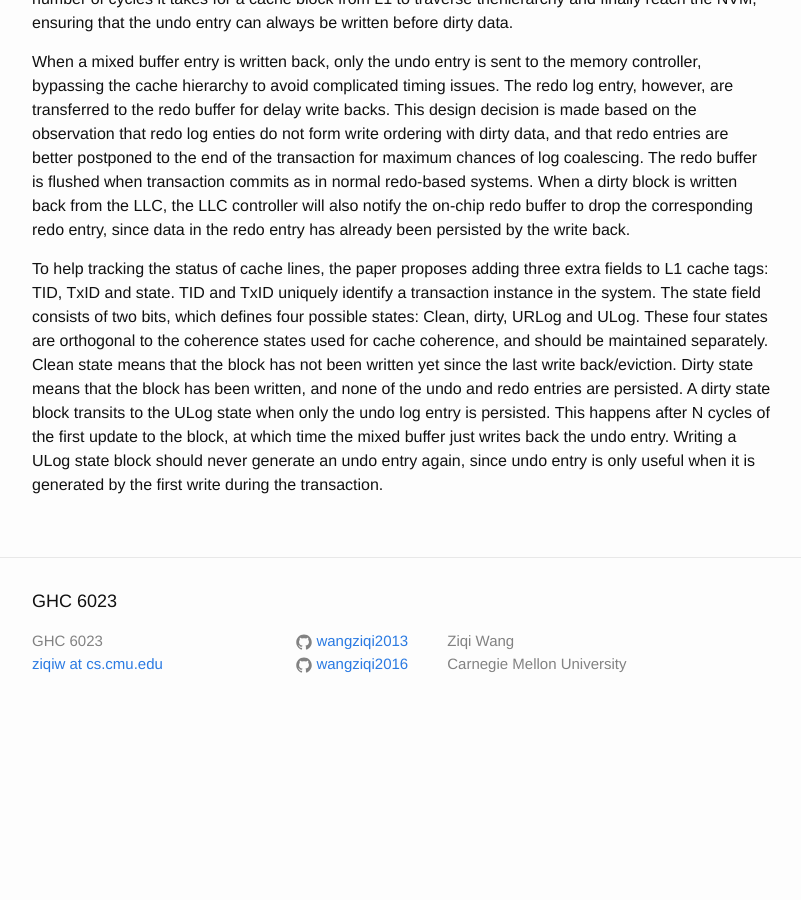
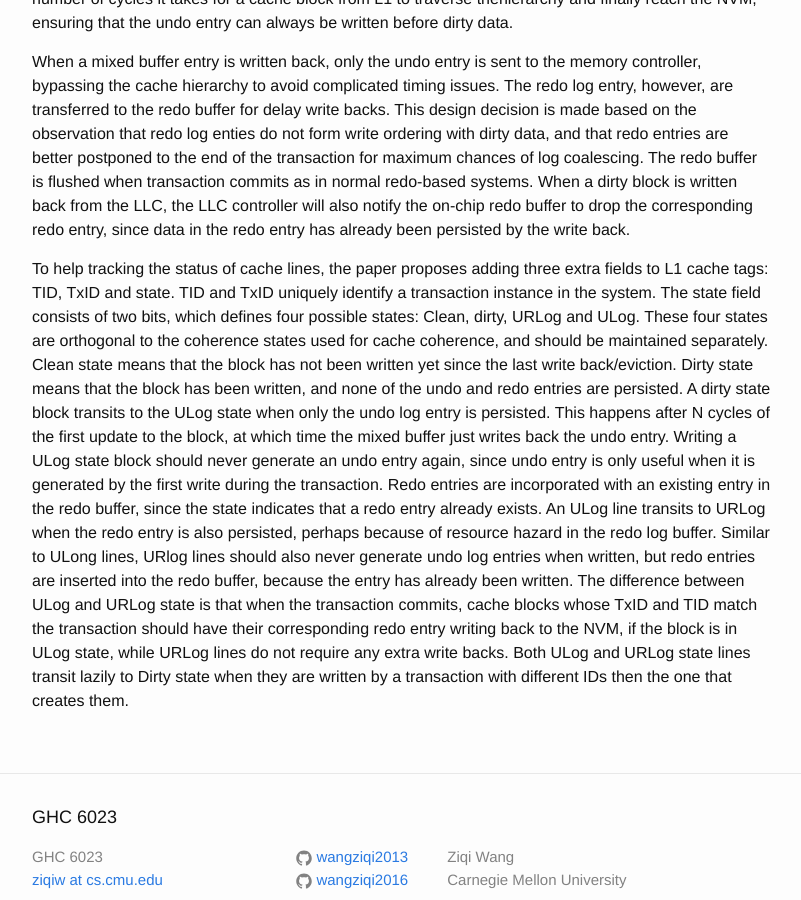
Before and after one commit to wangziqi2013/wangziqi2013.github.io, a Jekyll site: the page built from _posts/2020-06-10-morlog.markdown, in a window 1280 px wide and 900 px high, scrolled down 1585 px. Shown: the whole window, without its empty margins (238-1039 px from the left). Built offline with Jekyll 4.4.1, drawn with Linux system fonts in a browser that asks for light colours; before the commit the page ends 2320 px from its top, so only the background shows below that.

Commit message:
Adding state transition

```diff
--- a/_posts/2020-06-10-morlog.markdown
+++ b/_posts/2020-06-10-morlog.markdown
@@ -72,4 +72,12 @@ yet since the last write back/eviction. Dirty state means that the block has bee
 entries are persisted. A dirty state block transits to the ULog state when only the undo log entry is persisted. This
 happens after N cycles of the first update to the block, at which time the mixed buffer just writes back the undo entry.
 Writing a ULog state block should never generate an undo entry again, since undo entry is only useful when it is
-generated by the first write during the transaction.
+generated by the first write during the transaction. Redo entries are incorporated with an existing entry in the redo buffer,
+since the state indicates that a redo entry already exists. An ULog line transits to URLog when the redo entry is also
+persisted, perhaps because of resource hazard in the redo log buffer. Similar to ULong lines, URlog lines should also
+never generate undo log entries when written, but redo entries are inserted into the redo buffer, because the entry has
+already been written. The difference between ULog and URLog state is that when the transaction commits, cache blocks
+whose TxID and TID match the transaction should have their corresponding redo entry writing back to the NVM, if the block
+is in ULog state, while URLog lines do not require any extra write backs.
+Both ULog and URLog state lines transit lazily to Dirty state when they are written by a transaction with different IDs
+then the one that creates them.
```
